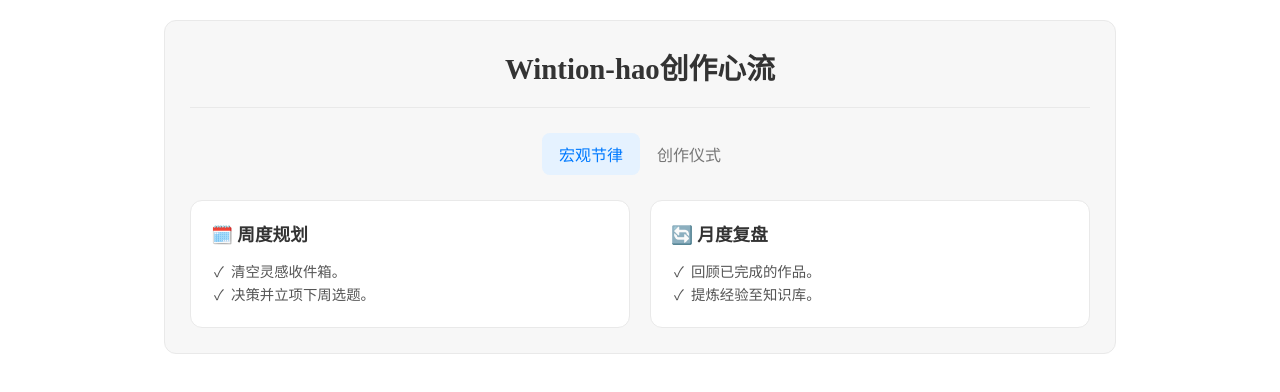
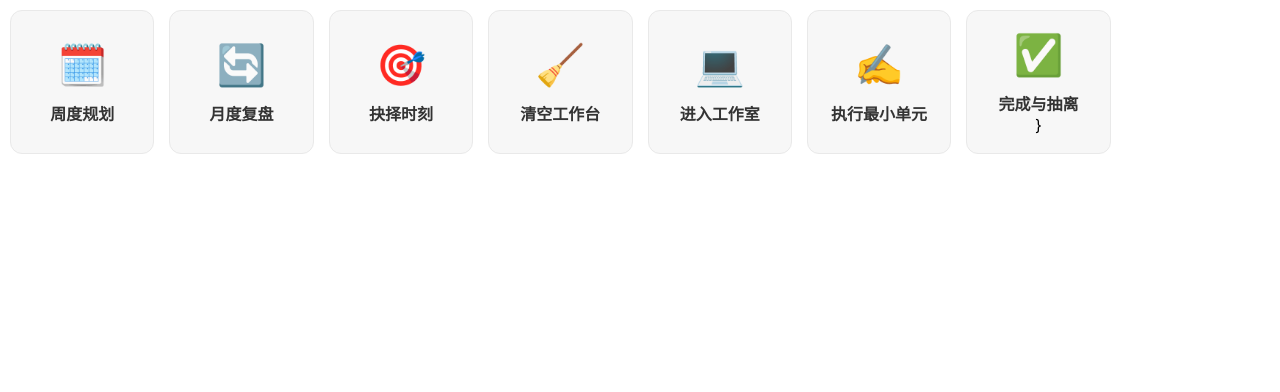
Before and after one commit to Winston897/winston897.github.io, a plain HTML site: page index.html in a window 1280 px wide. Drawn offline with Linux system fonts and the light colour scheme.

Commit message:
Add files via upload

```diff
--- a/index.html
+++ b/index.html
@@ -3,246 +3,146 @@
 <head>
     <meta charset="UTF-8">
     <meta name="viewport" content="width=device-width, initial-scale=1.0">
-    <title>扁平化创作工作流</title>
+    <title>导航面板</title>
     <style>
         :root {
-            --color-bg: #ffffff;
-            --color-container-bg: #f7f7f7;
-            --color-text: #333333;
-            --color-text-light: #777777;
-            --color-accent: #007aff;
-            --border-radius: 12px;
-            --border: 1px solid #e9e9e9;
+            /* 浅色模式变量 */
+            --card-bg: #f7f7f7;
+            --text-color: #333;
+            --text-light: #777;
+            --card-border: #e9e9e9;
+
+            /* 深色模式变量 (通过媒体查询激活) */
+            --dark-card-bg: #2b2b2b;
+            --dark-text-color: #e0e0e0;
+            --dark-text-light: #999;
+            --dark-card-border: #444;
         }
 
         body {
-            font-family: inherit; /* 继承Notion的字体 */
-            background-color: var(--color-bg);
-            color: var(--color-text);
+            font-family: -apple-system, BlinkMacSystemFont, 'Segoe UI', Roboto, 'Helvetica Neue', Arial, sans-serif;
+            background-color: transparent; /* 透明背景以融入Notion */
             margin: 0;
-            padding: 20px;
-            display: flex;
-            justify-content: center;
+            padding: 10px;
         }
 
-        .flat-container {
-            width: 100%;
-            max-width: 900px;
-            background-color: var(--color-container-bg);
-            border-radius: var(--border-radius);
-            padding: 25px;
-            border: var(--border);
+        .gallery-container {
+            display: grid;
+            grid-template-columns: repeat(auto-fill, minmax(140px, 1fr)); /* 灵活的网格布局 */
+            gap: 15px;
         }
 
-        .header {
+        .nav-card {
+            background-color: var(--card-bg);
+            border-radius: 12px;
+            border: 1px solid var(--card-border);
+            padding: 20px;
+            aspect-ratio: 1 / 1; /* 保持卡片为正方形 */
+            display: flex;
+            flex-direction: column;
+            align-items: center;
+            justify-content: center;
             text-align: center;
-            margin-bottom: 25px;
-            padding-bottom: 20px;
-            border-bottom: var(--border);
+            position: relative;
+            overflow: hidden;
+            cursor: default;
+            transition: transform 0.2s ease, box-shadow 0.2s ease;
         }
-        .header h1 {
-            font-size: 1.8em;
+
+        .nav-card:hover {
+            transform: translateY(-5px);
+            box-shadow: 0 8px 25px rgba(0,0,0,0.08);
+        }
+
+        .card-icon {
+            font-size: 2.5em; /* Emoji图标大小 */
+            margin-bottom: 12px;
+        }
+
+        .card-title {
+            font-size: 1em;
             font-weight: 600;
+            color: var(--text-color);
             margin: 0;
         }
 
-        .tabs {
-            display: flex;
-            justify-content: center;
-            margin-bottom: 25px;
-        }
-        .tab-button {
-            padding: 8px 16px;
-            cursor: pointer;
-            border: 1px solid transparent;
-            background-color: transparent;
-            font-size: 1em;
-            font-weight: 500;
-            color: var(--color-text-light);
-            border-radius: 8px;
-            transition: all 0.2s ease;
-        }
-        .tab-button.active {
-            color: var(--color-accent);
-            background-color: #e5f2ff;
+        .card-description {
+            position: absolute;
+            bottom: 0;
+            left: 0;
+            right: 0;
+            padding: 15px;
+            background: linear-gradient(to top, rgba(255, 255, 255, 1) 50%, rgba(255, 255, 255, 0)); /* 白色渐变遮罩 */
+            font-size: 0.8em;
+            color: var(--text-light);
+            transform: translateY(100%);
+            transition: transform 0.3s ease;
         }
 
-        .workflow-content { display: none; }
-        .workflow-content.active { display: block; }
-
-        /* 宏观流程 */
-        .macro-flow {
-            display: flex;
-            gap: 20px;
-        }
-        .macro-card {
-            flex: 1;
-            background-color: var(--color-bg);
-            padding: 20px;
-            border-radius: var(--border-radius);
-            border: var(--border);
-        }
-        .macro-card h3 {
-            font-size: 1.1em;
-            margin: 0 0 15px 0;
-            display: flex;
-            align-items: center;
-            gap: 8px;
-        }
-        .macro-card ul {
-            list-style-type: '✓  ';
-            padding-left: 20px;
-            margin: 0;
-            font-size: 0.9em;
-            color: #555;
-            line-height: 1.6;
+        .nav-card:hover .card-description {
+            transform: translateY(0);
         }
 
-        /* 微观流程 (核心交互部分) */
-        .micro-flow {
-            display: flex;
-            justify-content: space-around;
-            gap: 15px;
-            flex-wrap: wrap;
+        /* 适配Notion深色模式 */
+        @media (prefers-color-scheme: dark) {
+            .nav-card {
+                background-color: var(--dark-card-bg);
+                border-color: var(--dark-card-border);
+            }
+            .card-title {
+                color: var(--dark-text-color);
+            }
+            .card-description {
+                color: var(--dark-text-light);
+                background: linear-gradient(to top, rgba(43, 43, 43, 1) 50%, rgba(43, 43, 43, 0)); /* 深色渐变遮罩 */
+            }
         }
-        .step {
-            position: relative;
-            flex: 1;
-            min-width: 150px;
-        }
-        .step-visible {
-            background-color: var(--color-bg);
-            border-radius: var(--border-radius);
-            padding: 20px 15px;
-            text-align: center;
-            border: var(--border);
-            transition: all 0.2s ease;
-            height: 100%;
-            display: flex;
-            flex-direction: column;
-            justify-content: flex-start;
-        }
-
-        .step-icon {
-            font-size: 2em; /* EMOJI大小 */
-            margin-bottom: 12px;
-        }
-        .step-title {
-            font-weight: 600;
-            font-size: 1em;
-            margin-bottom: 8px;
-        }
-        .step-action {
-            font-size: 0.8em;
-            color: var(--color-text-light);
-            line-height: 1.5;
-            padding: 0 5px;
-        }
-        .step-action b {
-            color: var(--color-text);
-        }
-
     </style>
 </head>
 <body>
 
-<div class="flat-container">
-    <div class="header">
-        <h1>Wintion-hao创作心流</h1>
+<div class="gallery-container">
+    <!-- 第一行：宏观节律 -->
+    <div class="nav-card">
+        <div class="card-icon">🗓️</div>
+        <h3 class="card-title">周度规划</h3>
+        <div class="card-description">清空灵感，决策选题</div>
+    </div>
+    <div class="nav-card">
+        <div class="card-icon">🔄</div>
+        <h3 class="card-title">月度复盘</h3>
+        <div class="card-description">回顾作品，提炼经验</div>
+    </div>
+    <div class="nav-card">
+        <div class="card-icon">🎯</div>
+        <h3 class="card-title">抉择时刻</h3>
+        <div class="card-description">只选定一张今日卡片</div>
     </div>
 
-    <div class="tabs">
-        <button class="tab-button active" onclick="showWorkflow('macro', this)">宏观节律</button>
-        <button class="tab-button" onclick="showWorkflow('micro', this)">创作仪式</button>
+    <!-- 第二行：创作仪式 -->
+    <div class="nav-card">
+        <div class="card-icon">🧹</div>
+        <h3 class="card-title">清空工作台</h3>
+        <div class="card-description">关闭所有物理和数字干扰</div>
+    </div>
+    <div class="nav-card">
+        <div class="card-icon">💻</div>
+        <h3 class="card-title">进入工作室</h3>
+        <div class="card-description">将卡片“以全屏方式打开”</div>
+    </div>
+    <div class="nav-card">
+        <div class="card-icon">✍️</div>
+        <h3 class="card-title">执行最小单元</h3>
+        <div class="card-description">从清单或大纲开始</div>
     </div>
 
-    <div class="content-wrapper">
-        <!-- 宏观工作节律 -->
-        <div id="macro-view" class="workflow-content active">
-            <div class="macro-flow">
-                <div class="macro-card">
-                    <h3>🗓️ 周度规划</h3>
-                    <ul>
-                        <li>清空灵感收件箱。</li>
-                        <li>决策并立项下周选题。</li>
-                    </ul>
-                </div>
-                <div class="macro-card">
-                    <h3>🔄 月度复盘</h3>
-                    <ul>
-                        <li>回顾已完成的作品。</li>
-                        <li>提炼经验至知识库。</li>
-                    </ul>
-                </div>
-            </div>
-        </div>
-
-        <!-- 创作心流仪式 -->
-        <div id="micro-view" class="workflow-content">
-            <div class="micro-flow">
-                <!-- 步骤 1 -->
-                <div class="step">
-                    <div class="step-visible">
-                        <div class="step-icon">🎯</div>
-                        <div class="step-title">1. 抉择时刻</div>
-                        <div class="step-action">从看板中<b>只选定一张</b>今天要攻克的卡片。</div>
-                    </div>
-                </div>
-                <!-- 步骤 2 -->
-                <div class="step">
-                    <div class="step-visible">
-                        <div class="step-icon">🧹</div>
-                        <div class="step-title">2. 清空工作台</div>
-                        <div class="step-action">关闭所有<b>物理</b>和<b>数字</b>的干扰项。</div>
-                    </div>
-                </div>
-                <!-- 步骤 3 -->
-                <div class="step">
-                    <div class="step-visible">
-                        <div class="step-icon">💻</div>
-                        <div class="step-title">3. 进入工作室</div>
-                        <div class="step-action">将选定的卡片<b>“以全屏方式打开”</b>。</div>
-                    </div>
-                </div>
-                <!-- 步骤 4 -->
-                <div class="step">
-                    <div class="step-visible">
-                        <div class="step-icon">✍️</div>
-                        <div class="step-title">4. 执行最小单元</div>
-                        <div class="step-action">聚焦模板中的<b>清单</b>或<b>大纲</b>，从最简单的一项开始。</div>
-                    </div>
-                </div>
-                <!-- 步骤 5 -->
-                <div class="step">
-                    <div class="step-visible">
-                        <div class="step-icon">✅</div>
-                        <div class="step-title">5. 完成与抽离</div>
-                        <div class="step-action">退出全屏，将卡片<b>拖到下一阶段</b>。</div>
-                    </div>
-                </div>
-            </div>
-        </div>
-    </div>
+    <!-- 您可以继续添加更多卡片 -->
+    <div class="nav-card">
+        <div class="card-icon">✅</div>
+        <h3 class="card-title">完成与抽离</h3>
+        <div class="card-description">拖动卡片到下一阶段</div>
+    }
 </div>
-
-<script>
-    function showWorkflow(type, element) {
-        document.getElementById('macro-view').classList.remove('active');
-        document.getElementById('micro-view').classList.remove('active');
-        document.querySelectorAll('.tab-button').forEach(btn => btn.classList.remove('active'));
-
-        if (type === 'macro') {
-            document.getElementById('macro-view').classList.add('active');
-        } else {
-            document.getElementById('micro-view').classList.add('active');
-        }
-        element.classList.add('active');
-    }
-    // Initialize first tab on load
-    document.addEventListener('DOMContentLoaded', () => {
-        document.querySelector('.tab-button').click();
-    });
-</script>
 
 </body>
 </html>
```
